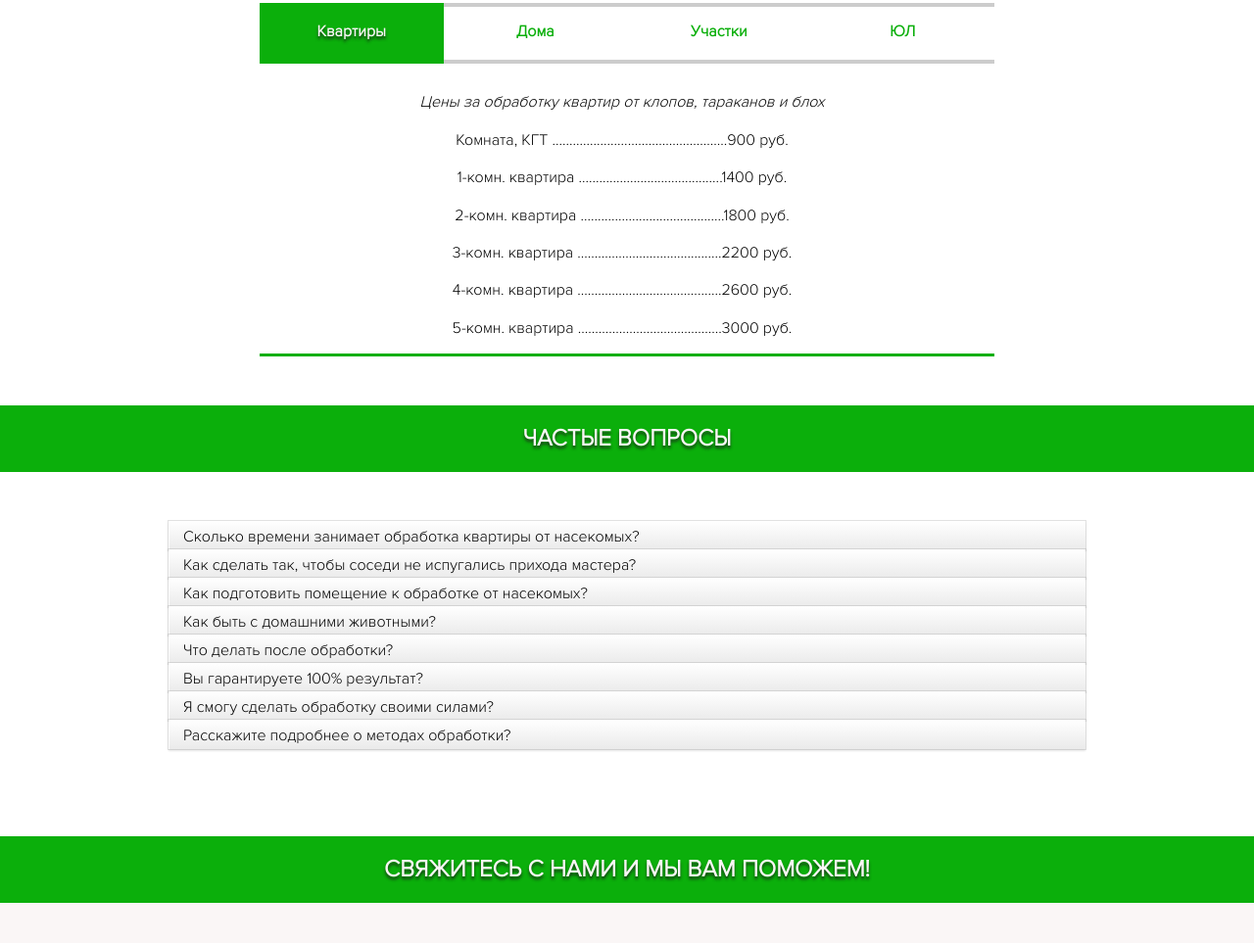
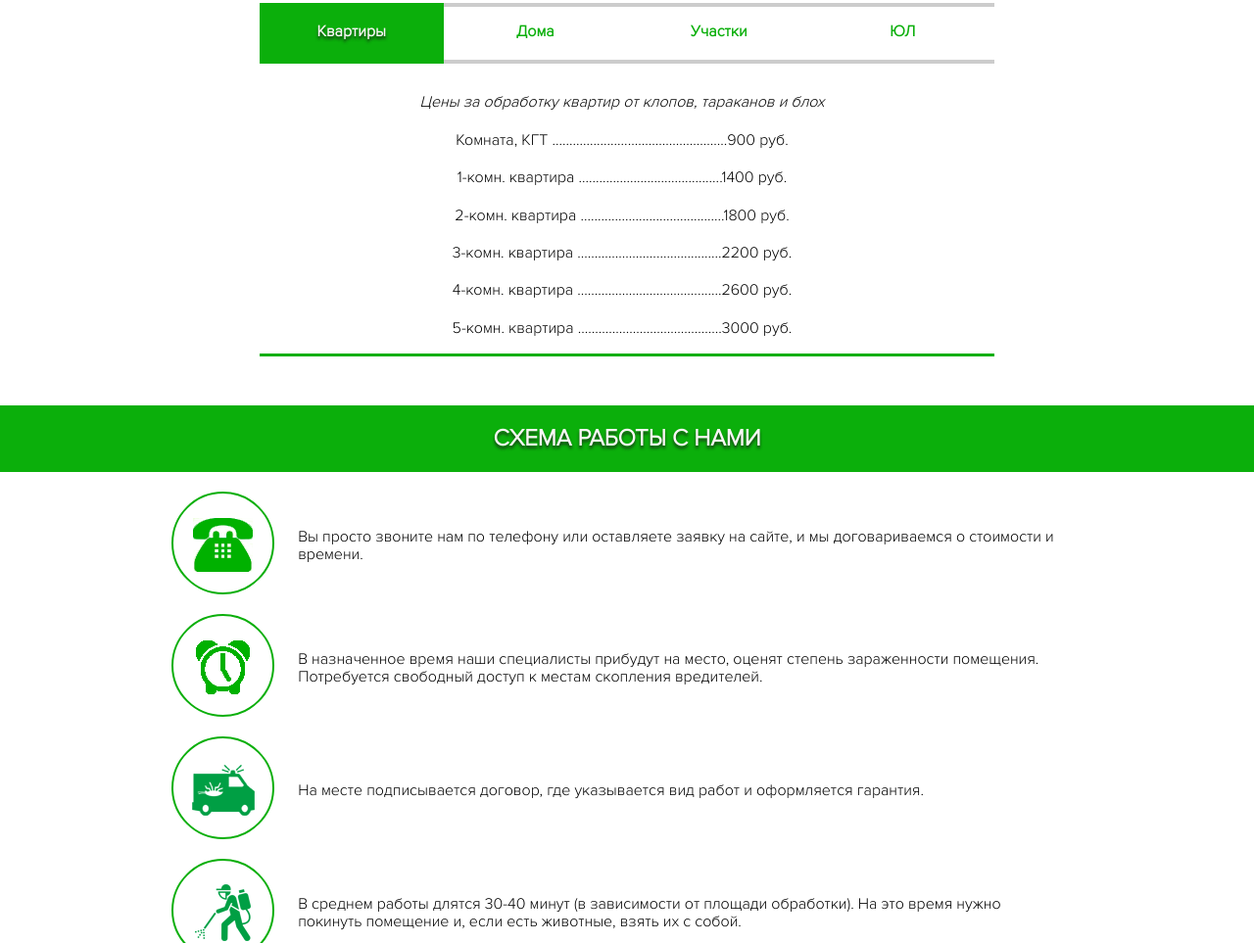
Before and after one commit to AllexxBeresnev/DezService, a plain HTML site: page index.html in a window 1280 px wide. Shown: the part 2495-3458 px from the top of the page at 98% size. Drawn offline with Linux system fonts and the light colour scheme.

Commit message:
Before sosedi

```diff
--- a/css/style.css
+++ b/css/style.css
@@ -335,11 +335,17 @@ h1 {
     width: 100%;
     margin-bottom: 30px;
     margin-top: 30px;
+
 }
+.services-card-img img{
+  border-radius: 10px;
+}
+
 .services-card-title{
   margin-bottom: 20px;
   text-align: center;
   font-size: 1.2em;
+  font-weight: bold;
 }
 .services-card-desc{
 position:absolute;
@@ -351,6 +357,7 @@ color: #fff;
 width: 100%;
 height: 100%;
 top:160px;
+border-radius:10px;
 }
 
 .services-card-desc p {
@@ -371,7 +378,49 @@ top:160px;
   -webkit-transition:0.6s;
 }
 
+/*************************************************С Х Е М А **************************/
+.shema-wrap{
+  margin: 0 auto;
+  padding-left: 100px;
+  margin-bottom: 20px;
+}
+.shema-img{
+  width: 105px;
+  height: 105px;
+  display: inline-block;
+  text-align: center;
+  border: 2px solid var(--form-color);
+  line-height: 105px;
+  border-radius: 100px;
+  padding-left: 0;
+  margin-left: 20px;
+  box-shadow: 0px 0px 0px 3px transparent;
+  -webkit-transition: all 0.4s;
+  -moz-transition: all 0.4s;
+  -o-transition: all 0.4s;
+  transition: all 0.4s;
+}
+.shema-wrap:hover .shema-img img{
+/*  border: 4px solid var(--form-color);*/
+  -webkit-transform: rotateY(360deg);
+          transform: rotateY(360deg);
+}
 
+.shema-img img{
+  display: inline-block;
+  vertical-align: middle;
+  -webkit-transition: -webkit-transform .8s ease-in-out;
+  transition:         transform .8s ease-in-out;
+}
+
+.shema-desc{
+  display:block;
+  display: inline-block;
+  width: 75%;
+  vertical-align: middle;
+  box-sizing: border-box;
+  padding-left: 20px;
+}
 
 /***************************************************************************/
   .faq {
--- a/index.html
+++ b/index.html
@@ -118,7 +118,7 @@
                         <div class="services-card-img">
                             <img src="img/unicht_klop.jpg" alt="Уничтожение клопов">
                             <div class="services-card-desc">
-                                <p>В кратчайшие сроки избавим от клопов </p>
+                                <p>Компания «ТОМСК-ДЕЗ-СЕРВИС» предлагает профессиональное уничтожение клопов в Томске и Томской области.</p>
                             </div>
                             <!-- /.services-card-desc -->
 
@@ -134,7 +134,7 @@
                         <div class="services-card-img">
                             <img src="img/unicht_tarakan.jpg" alt="Уничтожение тараканов">
                             <div class="services-card-desc">
-                                <p>В кратчайшие сроки избавим от тараканов</p>
+                                <p>В компании «ТОМСК-ДЕЗ-СЕРВИС» вы можете заказать дезинсекцию тараканов.</p>
                             </div>
                             <!-- /.services-card-desc -->
                         </div>
@@ -149,7 +149,7 @@
                         <div class="services-card-img">
                             <img src="img/unicht_bloh.jpg" alt="Уничтожение блох">
                             <div class="services-card-desc">
-                                <p>В кратчайшие сроки избавим от блох </p>
+                                <p>Служба по уничтожению блох в Томске и ТО «ТОМСК-ДЕЗ-СЕРВИС» оперативно и эффективно уничтожит надоевших вредителей. </p>
                             </div>
                             <!-- /.services-card-desc -->
                         </div>
@@ -164,7 +164,7 @@
                         <div class="services-card-img">
                             <img src="img/unicht_ants.jpg" alt="Уничтожение муравьев">
                             <div class="services-card-desc">
-                                <p>В кратчайшие сроки избавим от муравьев     </p>
+                                <p>Компания «ТОМСК-ДЕЗ-СЕРВИС» предлагает уничтожение муравьев в Томске и Томской области мощными современными методами. </p>
                             </div>
                             <!-- /.services-card-desc -->
                         </div>
@@ -179,7 +179,7 @@
                         <div class="services-card-img">
                             <img src="img/unicht_klesh.jpg" alt="Уничтожение клещей">
                             <div class="services-card-desc">
-                                <p>В кратчайшие сроки избавим от клещей</p>
+                                <p>Предлагаем профессиональную обработку от клещей в Томске и Томской Области.</p>
                             </div>
                             <!-- /.services-card-desc -->
                        </div>
@@ -194,7 +194,7 @@
                         <div class="services-card-img">
                             <img src="img/unicht_komar.jpg" alt="Уничтожение комаров">
                             <div class="services-card-desc">
-                                <p>В кратчайшие сроки избавим от комаров</p>
+                                <p>Компания «ТОМСК-ДЕЗ-СЕРВИС» предлагает оперативную и качественную обработку от комаров.</p>
                             </div>
                             <!-- /.services-card-desc -->
                         </div>
@@ -209,7 +209,7 @@
                         <div class="services-card-img">
                             <img src="img/unicht_gryz.jpg" alt="Уничтожение грызунов">
                             <div class="services-card-desc">
-                                <p>В кратчайшие сроки избавим от грызунов</p>
+                                <p>Профессиональная служба по уничтожению грызунов «ТОМСК-ДЕЗ-СЕРВИС» выведет вредителей на любых территориях.</p>
                             </div>
                             <!-- /.services-card-desc -->
                         </div>
@@ -224,7 +224,7 @@
                         <div class="services-card-img">
                             <img src="img/unicht_plesen.jpg" alt="Уничтожение плесени">
                             <div class="services-card-desc">
-                                <p>В кратчайшие сроки избавим от плесени</p>
+                                <p>Компания «ТОМСК-ДЕЗ-СЕРВИС» предлагает оперативную и качественную обработку от плесени и грибка.</p>
                             </div>
                             <!-- /.services-card-desc -->
                         </div>
@@ -239,7 +239,7 @@
                         <div class="services-card-img">
                             <img src="img/unicht_zapah.jpg" alt="Устранение запахов">
                             <div class="services-card-desc">
-                                <p>В кратчайшие сроки избавим от неприятных запахов</p>
+                                <p>В кратчайшие сроки избавим Вас от неприятных запахов.</p>
                             </div>
                             <!-- /.services-card-desc -->
                         </div>
@@ -467,6 +467,63 @@
 
 
         </section>
+        <section class="shema">
+            <h2 class="section-title">
+                Схема работы с нами
+            </h2>
+            <div class="container">
+                <div class="shema-wrap">
+                    <div class="shema-img">
+                        <img src="img/shema1.png" alt="">
+                    </div>
+                    <div class="shema-desc">
+                        Вы просто звоните нам по телефону или оставляете заявку на сайте, и мы договариваемся о стоимости и времени.
+                    </div>
+                </div>
+                <!-- /.shema-wrap -->
+                <div class="shema-wrap">
+                    <div class="shema-img">
+                        <img src="img/shema2.png" alt="">
+                    </div>
+                    <div class="shema-desc">
+                        В назначенное время наши специалисты прибудут на место, оценят степень зараженности помещения. Потребуется свободный доступ к местам скопления вредителей.
+                    </div>
+                </div>
+                <!-- /.shema-wrap -->    <div class="shema-wrap">
+                    <div class="shema-img">
+                        <img src="img/shema3.png" alt="">
+                    </div>
+                    <div class="shema-desc">
+                        На месте подписывается договор, где указывается вид работ и оформляется гарантия.
+                    </div>
+                </div>
+                <!-- /.shema-wrap -->    <div class="shema-wrap">
+                    <div class="shema-img">
+                        <img src="img/shema4.png" alt="">
+                    </div>
+                    <div class="shema-desc">
+                        В среднем работы длятся 30-40 минут (в зависимости от площади обработки). На это время нужно покинуть помещение и, если есть животные, взять их с собой.
+                    </div>
+                </div>
+                <!-- /.shema-wrap -->    <div class="shema-wrap">
+                    <div class="shema-img">
+                        <img src="img/shema5.png" alt="">
+                    </div>
+                    <div class="shema-desc">
+                        Наши специалисты по отработанной схеме проведут обработку потенциальных мест скопления вредителей и гарантированно избавят Вас от них.
+                    </div>
+                </div>
+                <!-- /.shema-wrap -->    <div class="shema-wrap">
+                    <div class="shema-img">
+                        <img src="img/shema6.png" alt="">
+                    </div>
+                    <div class="shema-desc">
+                        Благодаря качеству и безопасности применяемых нами средств, Вы сможете вернуться в помещение практически сразу — после небольшого проветривания.
+                    </div>
+                </div>
+                <!-- /.shema-wrap -->
+            </div>
+        </section>
 
         <section class="faq">
             <h2 class="section-title">
```
Also changed, not shown: img/Old/shema2.png (added), img/Old/shema3.png (added), img/Old/shema4.png (added), img/Old/shema5.png (added), img/Old/shema6.png (added), img/shema1.png (added), img/shema2.png (added), img/shema3.png (added), img/shema4.png (added), img/shema5.png (added), img/shema6.png (added).
